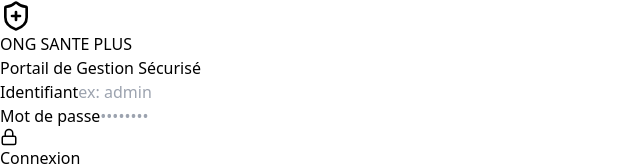
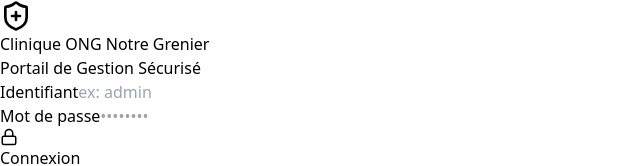
Before and after one commit to wonnansoro-svg/cliniqueong, a React app: page / in a window 1280 px wide. Shown: the top 166 px of the page, without its empty margins (0-640 px from the left). Built offline with nearby package versions, Linux system fonts and the light colour scheme; the HTML template or start-up script is replaced by a standard one.

Commit message:
prototype terminer

```diff
--- a/src/CoopDashboard.tsx
+++ b/src/CoopDashboard.tsx
@@ -78,7 +78,7 @@ const ClinicDashboard: React.FC = () => {
   const [panier, setPanier] = useState<LignePanier[]>([]);
   const [codeSaisi, setCodeSaisi] = useState('');
   const [messageErreur, setMessageErreur] = useState('');
-  const [recuApercu, setRecuApercu] = useState<RapportVente | null>(null); // NOUVEAU: Pour l'aperçu du reçu
+  const [recuApercu, setRecuApercu] = useState<RapportVente | null>(null);
   const inputScanRef = useRef<HTMLInputElement>(null);
 
   useEffect(() => {
@@ -117,7 +117,6 @@ const ClinicDashboard: React.FC = () => {
     setPatients([...patients, newPatient]); setTicketGenere(newPatient); setNouveauNom('');
   };
 
-  // NOUVEAU : Impression du ticket d'accueil pour le patient
   const imprimerTicketAccueil = () => {
     if (!ticketGenere) return;
     const printWindow = window.open('', '_blank', 'width=300,height=500');
@@ -130,7 +129,7 @@ const ClinicDashboard: React.FC = () => {
         .ticket-num { font-size: 28px; margin: 10px 0; border: 2px solid #000; padding: 5px; }
         .qr-img { width: 120px; height: 120px; margin: 10px auto; }
       </style></head><body>
-        <div class="bold" style="font-size:16px;">ONG SANTE PLUS</div>
+        <div class="bold" style="font-size:16px;">Clinique ONG Notre Grenier</div>
         <div style="font-size:12px; margin-bottom: 10px;">${new Date().toLocaleDateString()} - ${ticketGenere.heureArrivee}</div>
         <div>Ticket d'attente</div>
         <div class="ticket-num bold">${ticketGenere.ticket}</div>
@@ -214,7 +213,6 @@ const ClinicDashboard: React.FC = () => {
     }
     setPanier([]);
 
-    // NOUVEAU : On n'imprime plus directement, on affiche l'aperçu
     setRecuApercu(nouvelleTransaction);
   };
 
@@ -222,6 +220,7 @@ const ClinicDashboard: React.FC = () => {
     const printWindow = window.open('', '_blank', 'width=300,height=600');
     if (!printWindow) return;
 
+    // NOUVEAU : Ajout de la balise <img> pour le QR code au centre du ticket imprimé
     const htmlTicket = `
       <html>
         <head>
@@ -233,10 +232,11 @@ const ClinicDashboard: React.FC = () => {
             .flex { display: flex; justify-content: space-between; }
             .divider { border-top: 1px dashed #000; margin: 5px 0; }
             .item-row { margin-bottom: 3px; }
+            .qr-code { width: 100px; height: 100px; margin: 10px auto; display: block; }
           </style>
         </head>
         <body>
-          <div class="center bold" style="font-size:14px; margin-bottom: 2px;">ONG SANTE PLUS</div>
+          <div class="center bold" style="font-size:14px; margin-bottom: 2px;">Clinique ONG Notre Grenier</div>
           <div class="center">Reçu de Caisse</div>
           <div class="center" style="font-size:10px;">Le ${transaction.date} à ${transaction.heure}</div>
           <div class="divider"></div>
@@ -255,14 +255,17 @@ const ClinicDashboard: React.FC = () => {
           <div class="divider"></div>
           <div class="flex bold" style="font-size: 14px;"><span>TOTAL NET:</span><span>${transaction.montant} F</span></div>
           <div class="divider"></div>
-          <div class="center" style="margin-top:10px; font-size:10px;">Bonne guérison !</div>
+
+          <img class="qr-code" src="https://api.qrserver.com/v1/create-qr-code/?size=150x150&data=${transaction.id}" alt="QR Code Reçu" />
+
+          <div class="center" style="margin-top:5px; font-size:10px;">Bonne guérison !</div>
           <script>window.onload = function() { window.print(); window.close(); }</script>
         </body>
       </html>
     `;
     printWindow.document.write(htmlTicket);
     printWindow.document.close();
-    setRecuApercu(null); // On ferme l'aperçu après impression
+    setRecuApercu(null);
   };
 
   // --- FONCTIONS ADMIN & EXPORT ---
@@ -308,7 +311,7 @@ const ClinicDashboard: React.FC = () => {
     if (!printWindow) return;
     let html = `<html><head><title>Rapport Financier</title>
       <style>body { font-family: Arial; padding: 20px; } table { border-collapse: collapse; width: 100%; margin-top: 20px;} th, td { border: 1px solid #ccc; padding: 10px; text-align: left; } th { background-color: #f0f0f0; } .total { font-weight: bold; font-size: 1.2em; margin-top: 20px; text-align: right;}</style></head><body>
-      <h2>Rapport des Encaissements - ONG SANTE PLUS</h2><p>Date : ${new Date().toLocaleDateString()}</p>
+      <h2>Rapport des Encaissements - Clinique ONG Notre Grenier</h2><p>Date : ${new Date().toLocaleDateString()}</p>
       <table><tr><th>Ref Facture</th><th>Date/Heure</th><th>Patient</th><th>Montant (FCFA)</th></tr>`;
     let total = 0;
     historiqueVentes.forEach(v => {
@@ -324,11 +327,10 @@ const ClinicDashboard: React.FC = () => {
   if (!loggedInUser) {
     return (
       <div className="min-h-screen bg-slate-900 flex items-center justify-center p-4 font-sans">
-        {/* ... (Code de connexion identique au précédent) ... */}
         <div className="bg-white rounded-3xl p-8 w-full max-w-md shadow-2xl">
           <div className="text-center mb-8">
             <div className="bg-blue-600 w-16 h-16 rounded-2xl flex items-center justify-center mx-auto mb-4 shadow-lg shadow-blue-500/30"><ShieldPlus size={32} className="text-white" /></div>
-            <h1 className="text-2xl font-black text-slate-800 tracking-tight">ONG SANTE PLUS</h1>
+            <h1 className="text-2xl font-black text-slate-800 tracking-tight">Clinique ONG Notre Grenier</h1>
             <p className="text-slate-500 text-sm mt-1">Portail de Gestion Sécurisé</p>
           </div>
           <form onSubmit={handleLogin} className="flex flex-col gap-4">
@@ -349,7 +351,7 @@ const ClinicDashboard: React.FC = () => {
     <div className="h-screen flex flex-col bg-slate-50 font-sans">
       {/* HEADER */}
       <header className="bg-slate-900 text-white p-4 flex items-center justify-between shadow-md z-10">
-        <div className="flex items-center gap-3"><div className="bg-blue-500 p-2 rounded-lg"><ShieldPlus size={24} className="text-white" /></div><h1 className="text-xl font-bold hidden sm:block">ONG SANTE PLUS</h1></div>
+        <div className="flex items-center gap-3"><div className="bg-blue-500 p-2 rounded-lg"><ShieldPlus size={24} className="text-white" /></div><h1 className="text-xl font-bold hidden sm:block">Clinique ONG Notre Grenier</h1></div>
         <div className="flex items-center gap-4">
           <div className="text-right hidden sm:block"><p className="text-sm font-bold text-emerald-400">Connecté(e)</p><p className="text-sm font-bold">{loggedInUser.nomComplet} ({loggedInUser.role})</p></div>
           <button onClick={handleLogout} className="bg-slate-800 hover:bg-red-500 p-2.5 rounded-xl border border-slate-700 text-slate-300"><LogOut size={18} /></button>
@@ -371,9 +373,8 @@ const ClinicDashboard: React.FC = () => {
         {/* MAIN CONTENT */}
         <main className="flex-1 p-8 overflow-y-auto bg-slate-50 relative">
 
-          {/* ... (MODULE 0: ADMIN identique) ... */}
+          {/* === MODULE 0: ADMIN === */}
           {activeTab === 'admin' && (
-            // (J'ai conservé le module Admin identique à la version précédente pour respecter la consigne de ne rien enlever)
             <div className="max-w-6xl mx-auto flex flex-col h-full">
               <div className="flex justify-between items-end mb-8">
                 <div><h2 className="text-3xl font-bold text-slate-800">Espace Administrateur</h2></div>
@@ -487,7 +488,6 @@ const ClinicDashboard: React.FC = () => {
                     </div>
                     <div className="p-8 text-center -mt-6">
                       <div className="bg-white rounded-2xl shadow-lg p-4 mb-6 mx-auto inline-block border border-slate-100">
-                        {/* NOUVEAU: Génération d'image QR fiable sans librairie via API */}
                         <img
                           src={`https://api.qrserver.com/v1/create-qr-code/?size=150x150&data=${ticketGenere.id}`}
                           alt="QR Code Patient"
@@ -499,7 +499,6 @@ const ClinicDashboard: React.FC = () => {
                     </div>
                     <div className="p-4 bg-slate-50 flex gap-3 border-t border-slate-100">
                       <button onClick={() => setTicketGenere(null)} className="flex-1 bg-white border border-slate-200 text-slate-700 py-3 rounded-xl font-bold hover:bg-slate-100">Fermer</button>
-                      {/* NOUVEAU: Impression fonctionnelle pour le ticket d'attente */}
                       <button onClick={imprimerTicketAccueil} className="flex-1 bg-blue-600 text-white py-3 rounded-xl font-bold hover:bg-blue-700 flex items-center justify-center gap-2"><Printer size={18} /> Imprimer</button>
                     </div>
                   </div>
@@ -657,21 +656,19 @@ const ClinicDashboard: React.FC = () => {
                       <p className="text-slate-400 font-medium text-lg">Net à payer</p>
                       <p className="text-5xl font-black text-emerald-400">{panier.reduce((t, l) => t + (l.medicament.prix * l.quantite), 0).toLocaleString()} <span className="text-2xl text-emerald-600">FCFA</span></p>
                     </div>
-                    {/* NOUVEAU: Le bouton génère désormais l'aperçu avant l'impression */}
                     <button onClick={validerPaiement} disabled={panier.length === 0} className="w-full bg-blue-600 hover:bg-blue-500 disabled:bg-slate-800 text-white p-5 rounded-xl font-bold flex justify-center items-center gap-3 text-lg transition-all">
                       <CheckCircle2 size={24} /> Valider l'Encaissement
                     </button>
                   </div>
 
-                  {/* NOUVEAU: APERÇU DU REÇU (Modal interne) */}
+                  {/* APERÇU DU REÇU (Modal interne de la Pharmacie) */}
                   {recuApercu && (
                     <div className="absolute inset-0 bg-slate-900/80 backdrop-blur-sm z-50 flex items-center justify-center p-4">
                       <div className="bg-slate-100 p-6 rounded-2xl shadow-2xl flex flex-col items-center">
                         <h3 className="text-slate-800 font-bold mb-4 flex items-center gap-2"><Search size={20}/> Aperçu du ticket 58mm</h3>
 
-                        {/* Simulation visuelle du ticket thermique */}
                         <div className="bg-white p-4 w-[58mm] min-h-[100mm] shadow-lg mb-6 font-mono text-[10px] text-black border border-slate-300">
-                          <div className="text-center font-bold text-sm mb-1">ONG SANTE PLUS</div>
+                          <div className="text-center font-bold text-sm mb-1">Clinique ONG Notre Grenier</div>
                           <div className="text-center mb-1">Reçu de Caisse</div>
                           <div className="text-center text-[8px]">Le {recuApercu.date} à {recuApercu.heure}</div>
                           <div className="border-t border-dashed border-black my-2"></div>
@@ -690,12 +687,22 @@ const ClinicDashboard: React.FC = () => {
                           <div className="border-t border-dashed border-black my-2"></div>
                           <div className="flex justify-between font-bold text-xs"><span>TOTAL NET:</span><span>{recuApercu.montant} F</span></div>
                           <div className="border-t border-dashed border-black my-2"></div>
+
+                          {/* NOUVEAU: Le QR code intégré à la maquette du reçu de la caisse */}
+                          <div className="flex justify-center my-2">
+                            <img
+                              src={`https://api.qrserver.com/v1/create-qr-code/?size=150x150&data=${recuApercu.id}`}
+                              alt="QR Code Reçu"
+                              className="w-16 h-16 object-contain"
+                            />
+                          </div>
+
                           <div className="text-center mt-2 text-[8px]">Bonne guérison !</div>
                         </div>
 
                         <div className="flex gap-3 w-full">
                           <button onClick={() => setRecuApercu(null)} className="flex-1 bg-slate-300 text-slate-800 p-3 rounded-xl font-bold hover:bg-slate-400">Annuler</button>
-                          <button onClick={() => lancerImpressionThermique(recuApercu)} className="flex-1 bg-blue-600 text-white p-3 rounded-xl font-bold hover:bg-blue-700 flex justify-center items-center gap-2"><Printer size={18}/> Lancer l'impression</button>
+                          <button onClick={() => lancerImpressionThermique(recuApercu)} className="flex-1 bg-blue-600 text-white p-3 rounded-xl font-bold hover:bg-blue-700 flex justify-center items-center gap-2"><Printer size={18}/> Imprimer</button>
                         </div>
                       </div>
                     </div>
```
